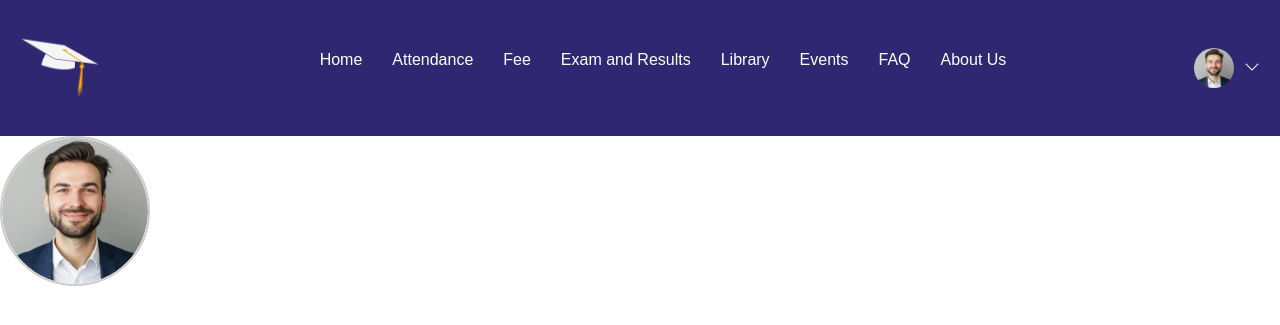
After one commit to RabinPyakurel/Student-Academic-portal, a PHP site: page /demo.htm in a window 1280 px wide. The commit adds this page. Shown: the top 325 px of the page. Run offline with PHP 8.4, Linux system fonts and the light colour scheme.

Commit message:
modified userprofile section

```diff
--- a/assets/css/index.css
+++ b/assets/css/index.css
@@ -40,7 +40,7 @@ body {
 
 .user-icon {
   position: relative;
-  width: 10%;
+  width: q5%;
 }
 /* Profile image styling */
 
@@ -97,7 +97,6 @@ button:hover {
 input[readonly] {
   background-color: #e0e0e0;
 }
-
 
 /* Dropdown icon */
 .dropdown-icon {
--- /dev/null
+++ b/assets/css/profile.css
@@ -0,0 +1,86 @@
+/* Profile image styling */
+
+/* Hide default file input */
+.custom-file-upload {
+  display: inline-block;
+  cursor: pointer;
+  margin-top: 10px;
+  padding: 10px;
+  background-color: #333;
+  color: white;
+  border-radius: 5px;
+  cursor: pointer;
+}
+
+.myprofile {
+  display: flex;
+  justify-content: space-around;
+  align-items: center;
+  cursor: pointer;
+  padding: 20px;
+}
+
+.myprofile img {
+  width: 150px;
+  height: 150px;
+  border-radius: 50%;
+  object-fit: cover;
+}
+
+.update-section {
+  margin-top: 20px;
+}
+
+button {
+  padding: 10px;
+  background-color: #333;
+  color: white;
+  border: none;
+  border-radius: 5px;
+  cursor: pointer;
+}
+
+button:hover {
+  background-color: #555;
+}
+
+input[readonly] {
+  background-color: #e0e0e0;
+}
+
+/* user profile pic image */
+.userprofile-img {
+  width: 20vw;
+  height: 20vw;
+  max-width: 150px;
+  max-height: 150px;
+  min-width: 80px;
+  min-height: 80px;
+  border-radius: 50%;
+  overflow: hidden;
+  display: flex;
+  justify-content: center;
+  align-items: center;
+  border: 2px solid #ccc;
+}
+
+.userprofile-img img {
+  width: 100%;
+  height: 100%;
+  object-fit: cover;
+  border-radius: 50%;
+}
+
+@media (min-width: 601px) and (max-width: 1024px) {
+  .userprofile-img {
+    width: 15vw;
+    height: 15vw;
+  }
+}
+
+@media (min-width: 1025px) {
+  .userprofile-img {
+    width: 150px;
+    height: 150px;
+  }
+}
--- /dev/null
+++ b/demo.htm
@@ -0,0 +1,61 @@
+<!DOCTYPE html>
+<html lang="en">
+
+<head>
+  <meta charset="UTF-8">
+  <meta name="viewport" content="width=device-width, initial-scale=1.0">
+  <title>TEST TEST</title>
+  <link rel="stylesheet" href="./assets/css/index.css">
+  <link rel="stylesheet" href="./assets/css/profile.css">
+  <script src="https://cdnjs.cloudflare.com/ajax/libs/font-awesome/6.0.0-beta3/js/all.min.js"
+    integrity="sha512-Pf1vFl/rZQeq3CMoWx2hfLVRMt2E+nQJbSHyRHjRdyJwD+XZz+aR1i45I+9vE7DJeA9VXNGDsvm4P6xNFFUqg=="
+    crossorigin="anonymous" referrerpolicy="no-referrer"></script>
+  <link rel="stylesheet" href="https://cdn.jsdelivr.net/npm/bootstrap-icons@1.11.3/font/bootstrap-icons.min.css">
+  <link href="https://cdn.jsdelivr.net/npm/bootstrap@5.3.3/dist/css/bootstrap.min.css" rel="stylesheet"
+    integrity="sha384-QWTKZyjpPEjISv5WaRU9OFeRpok6YctnYmDr5pNlyT2bRjXh0JMhjY6hW+ALEwIH" crossorigin="anonymous">
+
+</head>
+
+<body>
+
+  <nav class="navbar">
+    <div class="logo">
+      <img src="./assets/images/topi.png" alt="Kathford Logo">
+    </div>
+    <ul class="nav-links">
+      <li><a href="index.htm">Home</a></li>
+      <li><a href="#">Attendance</a></li>
+      <li><a href="#">Fee</a></li>
+      <li><a href="#">Exam and Results</a></li>
+      <li><a href="#">Library</a></li>
+      <li><a href="#">Events</a></li>
+      <li><a href="#">FAQ</a></li>
+      <li><a href="#">About Us</a></li>
+    </ul>
+    <div class="user-icon" onclick="profile.htm">
+      <div class="user-icon">
+          <div class="dropdown">
+              <!-- Profile image and dropdown symbol container -->
+              <div class="profile-container" id="profileContainer">
+                  <img src="./assets/images/ppsize.webp" alt="Profile" class="profile-img">
+                  <!-- Unicode dropdown icon -->
+                  <span class="dropdown-icon"><i class="bi bi-chevron-down"></i></span>
+                  <!-- This is a down arrow -->
+              </div>
+              <!-- Dropdown menu -->
+              <div class="dropdown-content" id="dropdownMenu">
+                  <a href="#mypf">My Profile</a>
+                  <a href="#logout">Logout</a>
+              </div>
+          </div>
+      </div>
+  </div>
+  </nav>
+
+  <div class="userprofile-img">
+    <img src="./assets/images/ppsize.webp" alt="Profile">
+  </div>
+
+</body>
+
+</html>
--- a/index.htm
+++ b/index.htm
@@ -43,7 +43,7 @@
                     </div>
                     <!-- Dropdown menu -->
                     <div class="dropdown-content" id="dropdownMenu">
-                        <a href="#mypf">My Profile</a>
+                        <a href="./profile.htm">My Profile</a>
                         <a href="#logout">Logout</a>
                     </div>
                 </div>
```
Also changed, not shown: profile.htm (+10 -4 lines).
